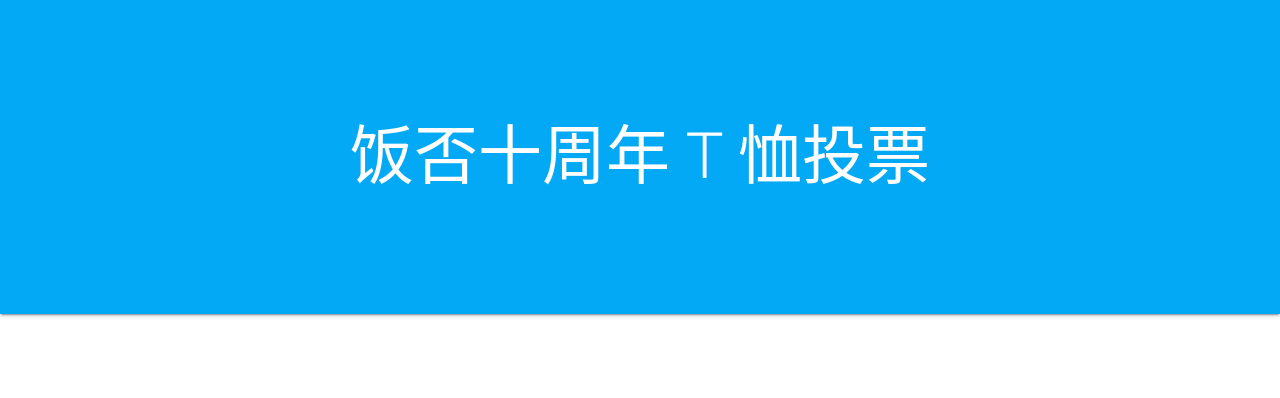
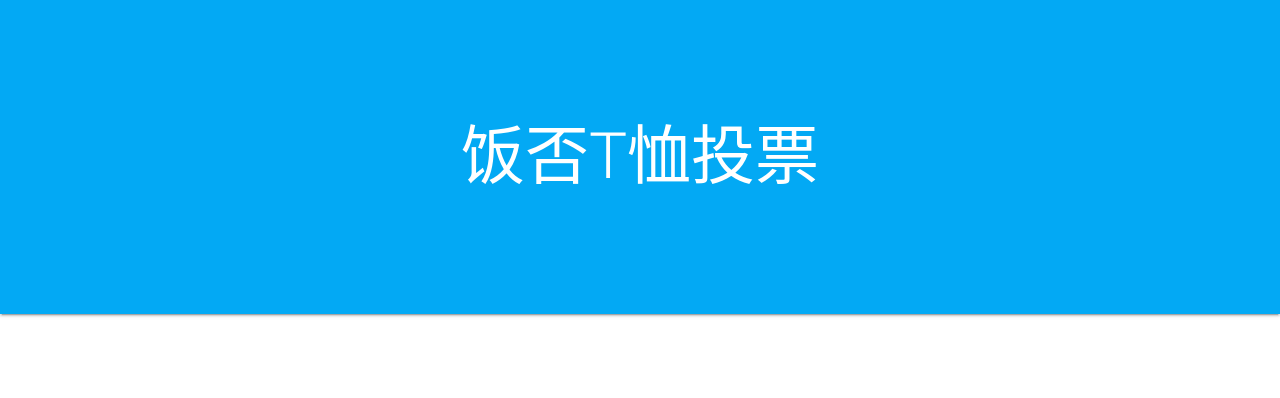
Before and after one commit to simpleapples/fanfou-10th-anniversary, a Flask app: page /auth in a window 1280 px wide. Shown: the top 398 px of the page. Run offline with Flask 2, Linux system fonts and the light colour scheme; some libraries are stand-ins or nearby versions; some web fonts are replaced.

Commit message:
feat: 缩减页面标题

```diff
--- a/templates/auth.html
+++ b/templates/auth.html
@@ -1,10 +1,10 @@
 {% extends "base.html" %}
-{% block title %}饭否 10 周年投票{% endblock %}
+{% block title %}饭否T恤投票{% endblock %}
 {% block content %}
 <div class="index-body">
     <nav class="index-hero light-blue">
         <div>
-            饭否十周年 T 恤投票
+            饭否T恤投票
         </div>
     </nav>
     <div class="index-content container">
--- a/templates/index.html
+++ b/templates/index.html
@@ -1,9 +1,9 @@
 {% extends "base.html" %}
-{% block title %}饭否 10 周年投票{% endblock %}
+{% block title %}饭否T恤投票{% endblock %}
 {% block content %}
 <nav class="light-blue nav-extended">
     <div class="nav-wrapper">
-        <a href="#" class="brand-logo">饭否十周年T恤投票</a>
+        <a href="#" class="brand-logo">饭否T恤投票</a>
         <a href="#" data-activates="mobile-nav" class="button-collapse"><i class="material-icons">menu</i></a>
         <ul class="right hide-on-med-and-down">
             <li><a href="#">@{{ nickname or '匿名用户' }}</a></li>
```
